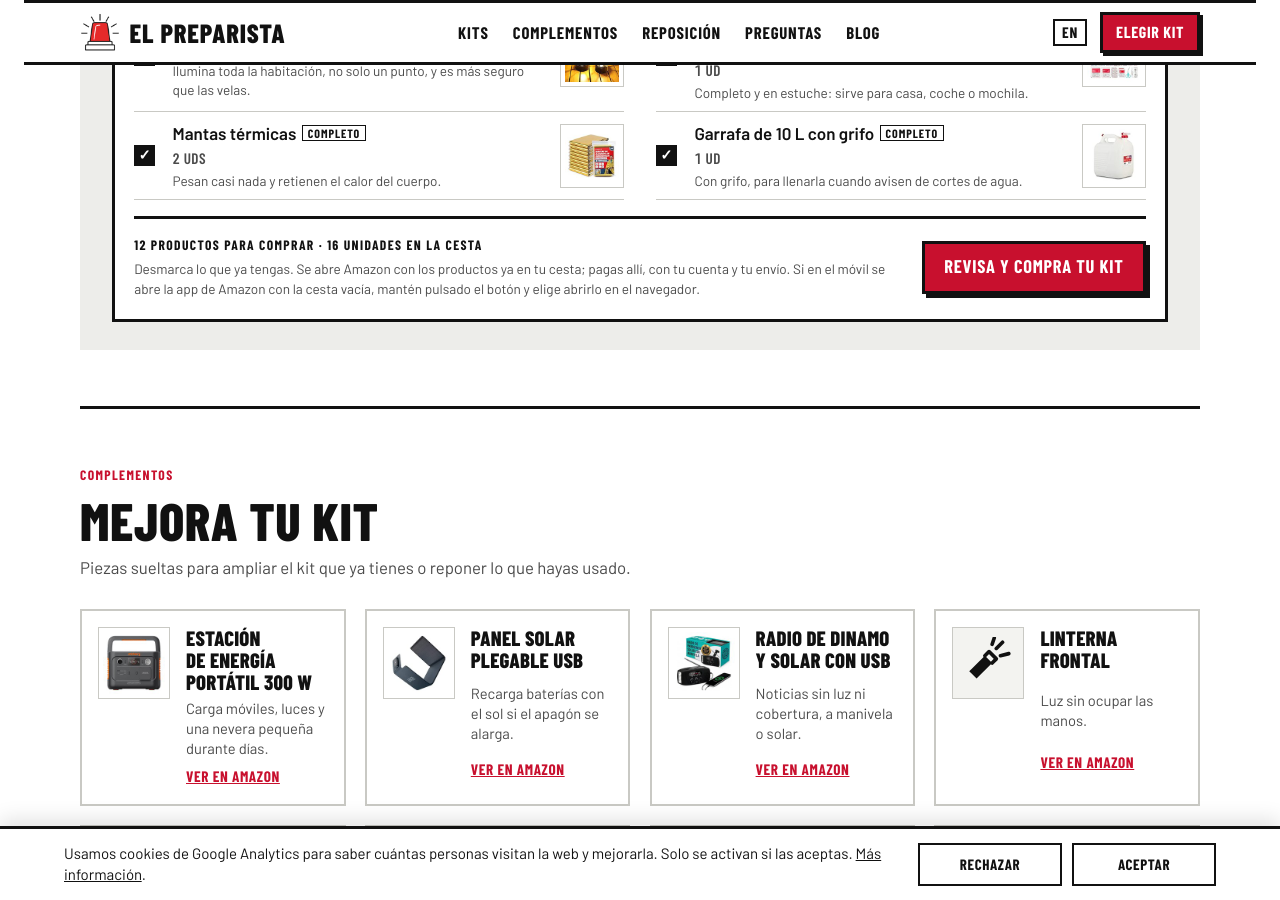
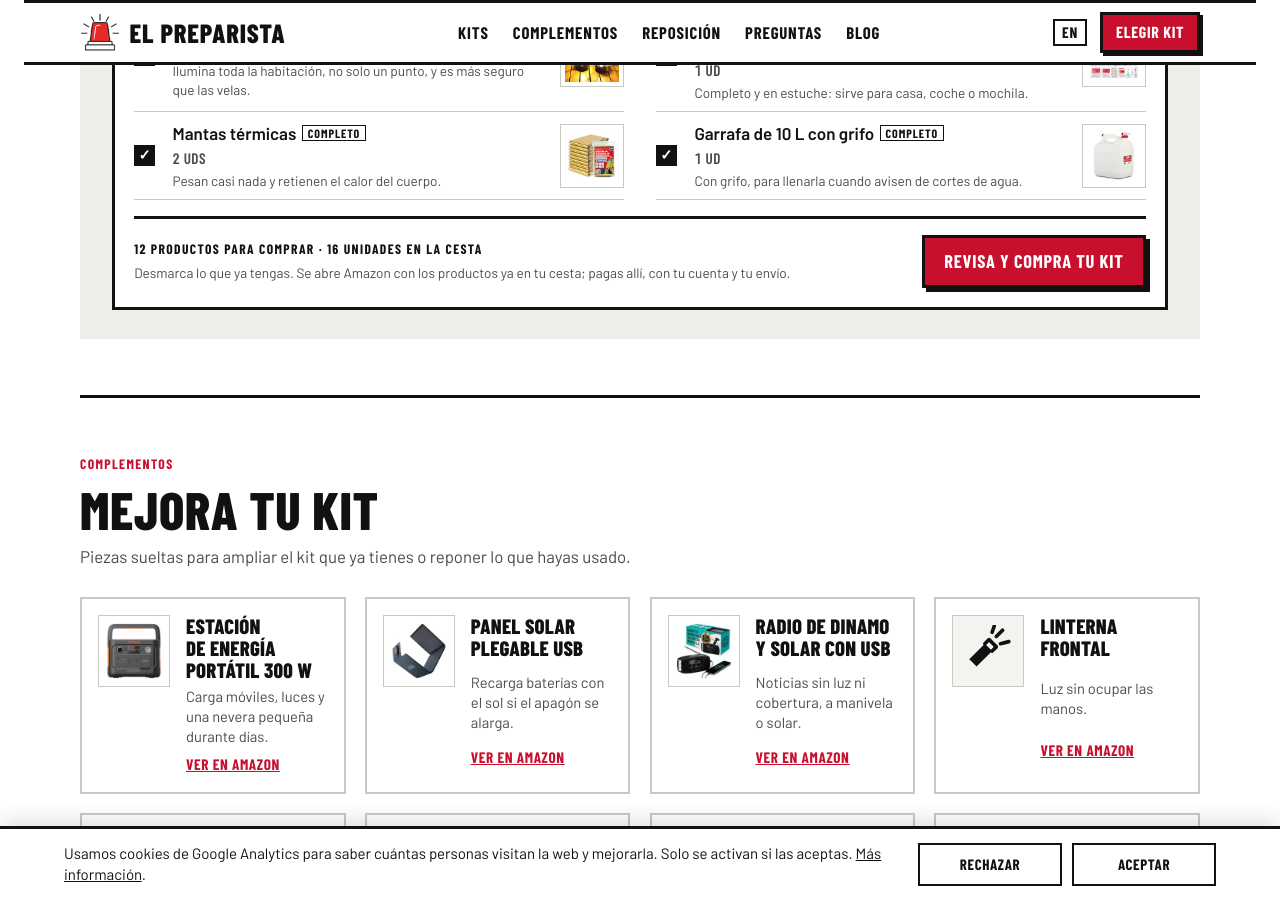
Before and after one commit to lucilayun-ux/elpreparista, a Jekyll site: the page index.html, which Jekyll copies as it is, in a window 1280 px wide and 900 px high, scrolled down 2368 px. Built offline with Jekyll 4.4.1, drawn with Linux system fonts in a browser that asks for light colours.

Commit message:
Deshacer el envío por formulario: el fallo de la cesta vacía también ocurre en ordenador
Co-Authored-By: Claude Opus 5.5 <noreply@anthropic.com>
Claude-Session: https://claude.ai/code/session_01V7PVvrC8Dt7YxBNA65S9m6

```diff
--- a/index.html
+++ b/index.html
@@ -415,7 +415,7 @@ footer .wrap { display: grid; gap: .6rem; }
         <div class="sendbar">
           <div>
             <span class="cap" id="rCount"><!--pre:rCount-->12 productos para comprar · 16 unidades en la cesta<!--/pre:rCount--></span>
-            <span class="fine">Desmarca lo que ya tengas. Se abre Amazon con los productos ya en tu cesta; pagas allí, con tu cuenta y tu envío. Si en el móvil se abre la app de Amazon con la cesta vacía, mantén pulsado el botón y elige abrirlo en el navegador.</span>
+            <span class="fine">Desmarca lo que ya tengas. Se abre Amazon con los productos ya en tu cesta; pagas allí, con tu cuenta y tu envío.</span>
           </div>
           <a class="btn red" id="sendAll" href="#" target="_blank" rel="noopener sponsored">Revisa y compra tu kit</a>
         </div>
@@ -938,18 +938,6 @@ $("rList").addEventListener("change", e => {
 });
 $("pMinus").addEventListener("click", () => { state.people = Math.max(1, state.people - 1); render(); });
 $("pPlus").addEventListener("click", () => { state.people = Math.min(8, state.people + 1); render(); });
-// En el móvil, la app de Amazon se queda con los enlaces de amazon.es y abre la cesta vacía,
-// porque no entiende el enlace de «añadir a la cesta». Enviando los mismos datos como formulario
-// (no como enlace), se abren en el navegador y los productos llegan a la cesta.
-$("sendAll").addEventListener("click", e => {
-  const a = $("sendAll");
-  if (a.getAttribute("aria-disabled") === "true" || a.href.indexOf("/cart/add.html") === -1) return;
-  e.preventDefault();
-  const u = new URL(a.href), form = document.createElement("form");
-  form.method = "GET"; form.action = u.origin + u.pathname; form.target = "_blank";
-  u.searchParams.forEach((v, k) => { const i = document.createElement("input"); i.type = "hidden"; i.name = k; i.value = v; form.appendChild(i); });
-  document.body.appendChild(form); form.submit(); form.remove();
-});
 $("rList").addEventListener("click", e => { const a = e.target.closest("a[data-id]"); if (a) track("product", { kit: state.kit, item: resolve(a.dataset.id).name }); });
 $("sendAll").addEventListener("click", () => {
   if ($("sendAll").getAttribute("aria-disabled") === "true") return;
--- a/tools/build_en.py
+++ b/tools/build_en.py
@@ -65,8 +65,8 @@ TRADUCCIONES = [
     ('aria-label="Nivel del kit"', 'aria-label="Kit level"'),
     ('<h3>Revisa, selecciona y compra</h3>', '<h3>Review, select and buy</h3>'),
     ('<span class="cap">Contenido del kit</span>', '<span class="cap">Kit contents</span>'),
-    ('Desmarca lo que ya tengas. Se abre Amazon con los productos ya en tu cesta; pagas allí, con tu cuenta y tu envío. Si en el móvil se abre la app de Amazon con la cesta vacía, mantén pulsado el botón y elige abrirlo en el navegador.',
-     'Untick anything you already have. Amazon opens with the products already in your basket; you pay there, with your own account and delivery. Products are sold on Amazon Spain (amazon.es). If the Amazon app opens on your phone with an empty basket, press and hold the button and choose to open it in your browser.'),
+    ('Desmarca lo que ya tengas. Se abre Amazon con los productos ya en tu cesta; pagas allí, con tu cuenta y tu envío.',
+     'Untick anything you already have. Amazon opens with the products already in your basket; you pay there, with your own account and delivery. Products are sold on Amazon Spain (amazon.es).'),
     ('rel="noopener sponsored">Revisa y compra tu kit</a>', 'rel="noopener sponsored">Review and buy your kit</a>'),
 
     # --- Complementos ---
```
Also changed, not shown: en.html (+1 -13 lines).
